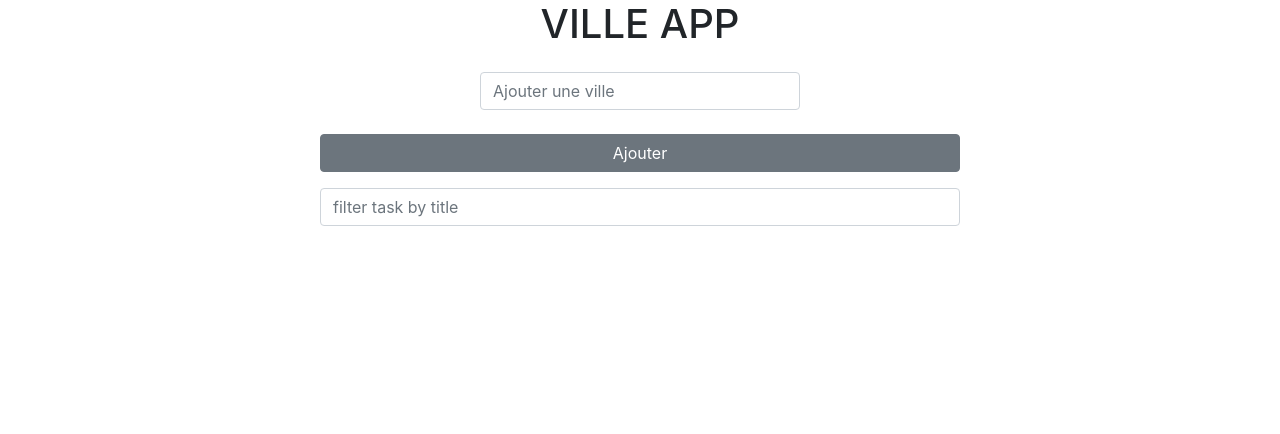
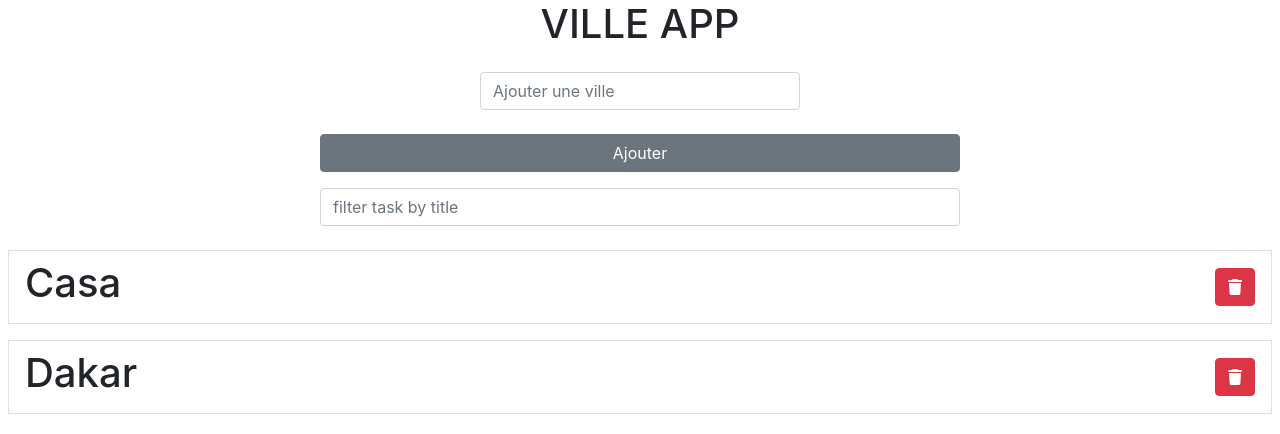
Before and after one commit to Mbayesarr/VilleApp, a React (Create React App) app: page / in a window 1280 px wide. Shown: the top 434 px of the page. Built offline with nearby package versions, Linux system fonts and the light colour scheme.

Commit message:
Add Model Ville

```diff
--- a/src/composents/Add.js
+++ b/src/composents/Add.js
@@ -12,13 +12,13 @@ const Add = (props) => {
 
     }
     return (
-        <div class="d-grid gap-2 col-6 mx-auto">
+        <div className="d-grid gap-2 col-6 mx-auto">
                <input type="text"
                     placeholder="Ajouter une ville"
                     className="form-control w-50 mx-auto m-3"
                     ref={inputville}/>
 
-                 <button class="btn btn-secondary" type="button"
+                 <button className="btn btn-secondary" type="button"
                     onClick={addVille}>Ajouter</button>
 
         </div>
--- a/src/composents/ItemVille.js
+++ b/src/composents/ItemVille.js
@@ -1,15 +1,16 @@
 import React from 'react'
 
-const ItemVille = ({nomville, enDelete}) => {
+const ItemVille = ({nomville, id, enDelete}) => {
 
     return (
         <div>
            <li className="list-group-item m-2 border d-flex justify-content-between align-items-center">
                     <h1 className="bottom-50 end-50">{nomville}</h1>
                     <button className="btn btn-danger"
-                            onClick={()=>enDelete(nomville)}>
+                            onClick={()=>enDelete(id)}>
                         <i className="fa fa-trash" aria-hidden="true" />
                     </button>
+
                 </li>
         </div>
     )
--- a/src/composents/ListV.js
+++ b/src/composents/ListV.js
@@ -1,61 +1,72 @@
-import React, {useState,useRef } from 'react'
+import React, { useState, useRef } from 'react'
 import Add from './Add'
 import ItemVille from './ItemVille'
+import { Ville } from '../models/ville'
+
+const Listeville=[
+    new Ville(1,"Casa"),
+    new Ville(2,"Dakar")
+]
+
 const ListV = () => {
 
-    const [villes, setvilles] = useState([])
+    const [villes, setvilles] = useState(Listeville)
 
-    const [villesBackup, setvillesBackup] = useState([])
+    const [villesBackup, setvillesBackup] = useState(Listeville)
 
     const addnewville = (newville) => {
-            if(newville){
-                setvilles([...villes, newville])
-                setvillesBackup([...villesBackup, newville])
-            } else alert("Le champs de saisi est vide !!!")
+        if(window.confirm("Voulez vous ajouter "+newville)===false) return
 
+            setvilles([...villes, new Ville(villes.length+1,newville)])
+            setvillesBackup([...villesBackup, new Ville(villes.length+1,newville)])
 
+        //else alert("Le champs de saisi est vide !!!")
     }
 
     const firlterville = useRef("")
 
-        const filterVilleTitre = () =>{
-            let query = firlterville.current.value;
-            if(query===""){setvilles([... villesBackup])}
-            else{
+    const filterVilleTitre = () => {
+        let query = firlterville.current.value.toLowerCase();
+        if (query) {
             let newlistville = [...villes]
-                newlistville = newlistville.filter((ville)=>ville.includes(query))
+            newlistville = newlistville.filter((ville) => ville.toLowerCase().includes(query))
             setvilles([...newlistville])
+        }
+
+        else {
+            setvilles([...villesBackup])
         }
 
     }
 
-        const deleteVille = (nomville) => {
+    const deleteVille = (idville) => {
 
         if (window.confirm("Voulez vous supprimer ?") === false) return
         let newville = [...villes]
-            newville = newville.filter((t) => t !== nomville)
+        newville = newville.filter((t) => t.id !== idville)
         setvilles([...newville])
-
         setvillesBackup([...newville])
-
-
     }
 
     return (
         <div>
             <h1 className="text-center">VILLE APP</h1>
-            <Add addListville={addnewville}/>
+            <Add addListville={addnewville} />
             <div className="filter">
                 <input type="text"
                     placeholder="filter task by title"
                     className="form-control w-50 mx-auto m-3"
                     onKeyUp={filterVilleTitre}
-                ref={firlterville}/>
+                    ref={firlterville} />
             </div>
             <ul className="list-group">
-                    {villes.map((villes)=>(
-                    <ItemVille nomville={villes}
-                    enDelete={deleteVille}/>))}
+                {villes.map((v) => (
+                    <ItemVille
+                    key={v.id}
+                    nomville={v.name}
+                    enDelete={deleteVille}
+                    id={v.id}
+                    />))}
             </ul>
         </div>
     )
--- /dev/null
+++ b/src/models/ville.js
@@ -0,0 +1,9 @@
+
+
+export class Ville{
+
+    constructor(id,name){
+        this.id=id
+        this.name=name
+    }
+}
```
Lines whose indentation alone changed are shown as unchanged.
